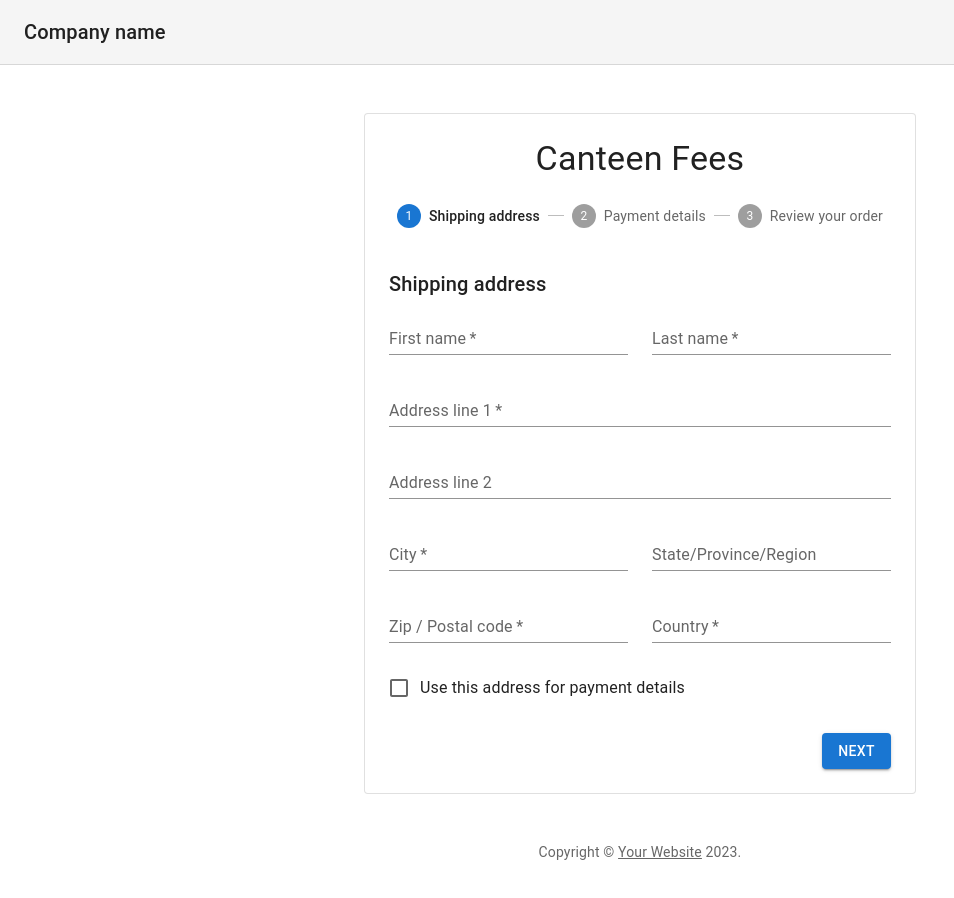
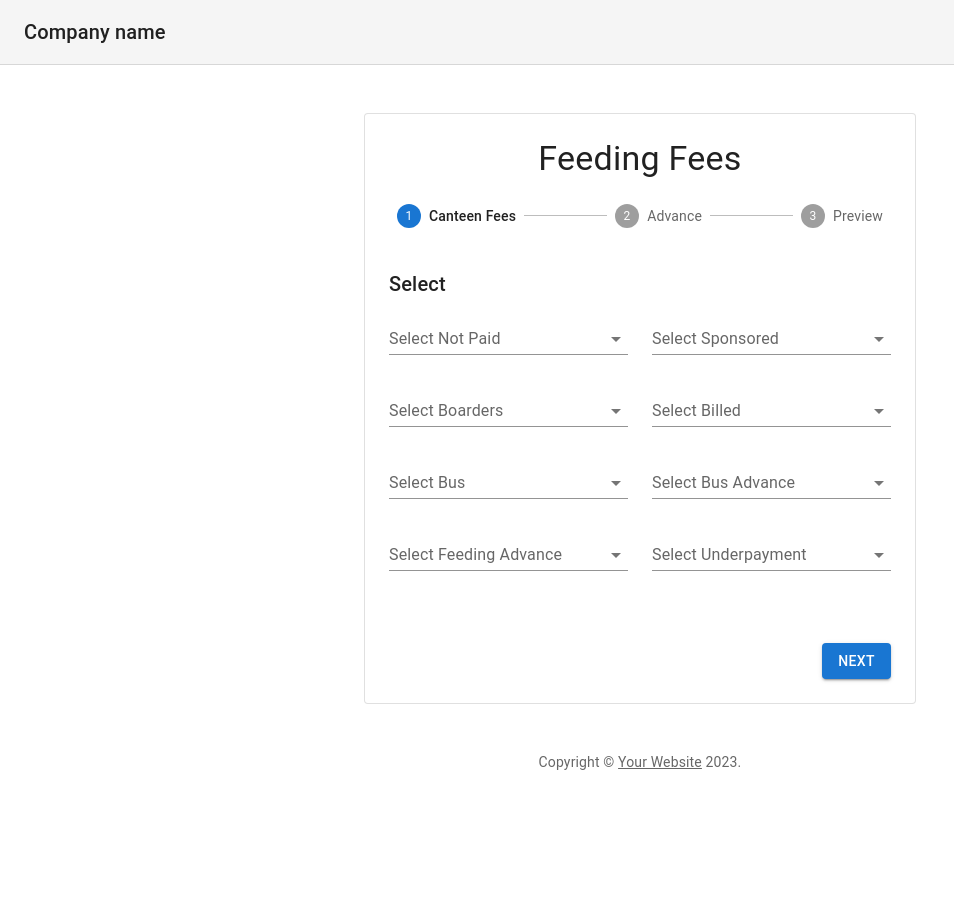
Before and after one commit to Geobilly/https---github.com-Geobilly-rmesreactapp, a React (Create React App) app: page /checkout in a window 1280 px wide. Shown: the top 898 px of the page, without its empty margins (0-954 px from the left). Built offline with nearby package versions, Linux system fonts and the light colour scheme.

Commit message:
Update 4 files

```diff
--- a/src/AddressForm.js
+++ b/src/AddressForm.js
@@ -1,107 +1,202 @@
-import * as React from 'react';
-import Grid from '@mui/material/Grid';
-import Typography from '@mui/material/Typography';
-import TextField from '@mui/material/TextField';
-import FormControlLabel from '@mui/material/FormControlLabel';
-import Checkbox from '@mui/material/Checkbox';
+import * as React from "react";
+import Grid from "@mui/material/Grid";
+import Typography from "@mui/material/Typography";
+import TextField from "@mui/material/TextField";
+import FormControl from "@mui/material/FormControl";
+import InputLabel from "@mui/material/InputLabel";
+import Select from "@mui/material/Select";
+import MenuItem from "@mui/material/MenuItem";
+import FormControlLabel from "@mui/material/FormControlLabel";
+import Checkbox from "@mui/material/Checkbox";
 
 export default function AddressForm() {
+  const [notPaidSelection, setNotPaidSelection] = React.useState([]);
+  const [boardersSelection, setBoardersSelection] = React.useState([]);
+  const [sponsoredSelection, setSponsoredSelection] = React.useState([]);
+  const [billedSelection, setBilledSelection] = React.useState([]);
+  const [busSelection, setBusSelection] = React.useState([]);
+  const [busAdvanceSelection, setBusAdvanceSelection] = React.useState([]);
+  const [feedingAdvanceSelection, setFeedingAdvanceSelection] = React.useState(
+    [],
+  );
+  const [underpaymentSelection, setUnderpaymentSelection] = React.useState([]);
+
+  const handleChange = (event, setSelection) => {
+    setSelection(event.target.value);
+  };
+
   return (
     <React.Fragment>
       <Typography variant="h6" gutterBottom>
-        Shipping address
+        Select
       </Typography>
       <Grid container spacing={3}>
         <Grid item xs={12} sm={6}>
-          <TextField
-            required
-            id="firstName"
-            name="firstName"
-            label="First name"
-            fullWidth
-            autoComplete="given-name"
-            variant="standard"
-          />
+          <FormControl fullWidth variant="standard">
+            <InputLabel id="not-paid-label">Select Not Paid</InputLabel>
+            <Select
+              labelId="not-paid-label"
+              id="notPaid"
+              name="notPaid"
+              multiple
+              value={notPaidSelection}
+              onChange={(event) => handleChange(event, setNotPaidSelection)}
+              autoComplete="given-name"
+              renderValue={(selected) => selected.join(", ")}
+            >
+              <MenuItem value="John">John</MenuItem>
+              <MenuItem value="Jane">Jane</MenuItem>
+              <MenuItem value="Doe">Doe</MenuItem>
+            </Select>
+          </FormControl>
         </Grid>
         <Grid item xs={12} sm={6}>
-          <TextField
-            required
-            id="lastName"
-            name="lastName"
-            label="Last name"
-            fullWidth
-            autoComplete="family-name"
-            variant="standard"
-          />
-        </Grid>
-        <Grid item xs={12}>
-          <TextField
-            required
-            id="address1"
-            name="address1"
-            label="Address line 1"
-            fullWidth
-            autoComplete="shipping address-line1"
-            variant="standard"
-          />
-        </Grid>
-        <Grid item xs={12}>
-          <TextField
-            id="address2"
-            name="address2"
-            label="Address line 2"
-            fullWidth
-            autoComplete="shipping address-line2"
-            variant="standard"
-          />
+          <FormControl fullWidth variant="standard">
+            <InputLabel id="sponsored-label">Select Sponsored</InputLabel>
+            <Select
+              labelId="sponsored-label"
+              id="sponsored"
+              name="sponsored"
+              multiple
+              value={sponsoredSelection}
+              onChange={(event) => handleChange(event, setSponsoredSelection)}
+              autoComplete="family-name"
+              renderValue={(selected) => selected.join(", ")}
+            >
+              <MenuItem value="Smith">Smith</MenuItem>
+              <MenuItem value="Johnson">Johnson</MenuItem>
+              <MenuItem value="Williams">Williams</MenuItem>
+            </Select>
+          </FormControl>
         </Grid>
         <Grid item xs={12} sm={6}>
-          <TextField
-            required
-            id="city"
-            name="city"
-            label="City"
-            fullWidth
-            autoComplete="shipping address-level2"
-            variant="standard"
-          />
+          <FormControl fullWidth variant="standard">
+            <InputLabel id="boarders-label">Select Boarders</InputLabel>
+            <Select
+              labelId="boarders-label"
+              id="boarders"
+              name="boarders"
+              multiple
+              value={boardersSelection}
+              onChange={(event) => handleChange(event, setBoardersSelection)}
+              autoComplete="given-name"
+              renderValue={(selected) => selected.join(", ")}
+            >
+              <MenuItem value="John">John</MenuItem>
+              <MenuItem value="Jane">Jane</MenuItem>
+              <MenuItem value="Doe">Doe</MenuItem>
+            </Select>
+          </FormControl>
         </Grid>
         <Grid item xs={12} sm={6}>
-          <TextField
-            id="state"
-            name="state"
-            label="State/Province/Region"
-            fullWidth
-            variant="standard"
-          />
+          <FormControl fullWidth variant="standard">
+            <InputLabel id="billed-label">Select Billed</InputLabel>
+            <Select
+              labelId="billed-label"
+              id="billed"
+              name="billed"
+              multiple
+              value={billedSelection}
+              onChange={(event) => handleChange(event, setBilledSelection)}
+              autoComplete="given-name"
+              renderValue={(selected) => selected.join(", ")}
+            >
+              <MenuItem value="Option1">Option1</MenuItem>
+              <MenuItem value="Option2">Option2</MenuItem>
+              <MenuItem value="Option3">Option3</MenuItem>
+            </Select>
+          </FormControl>
         </Grid>
         <Grid item xs={12} sm={6}>
-          <TextField
-            required
-            id="zip"
-            name="zip"
-            label="Zip / Postal code"
-            fullWidth
-            autoComplete="shipping postal-code"
-            variant="standard"
-          />
+          <FormControl fullWidth variant="standard">
+            <InputLabel id="bus-label">Select Bus</InputLabel>
+            <Select
+              labelId="bus-label"
+              id="bus"
+              name="bus"
+              multiple
+              value={busSelection}
+              onChange={(event) => handleChange(event, setBusSelection)}
+              autoComplete="given-name"
+              renderValue={(selected) => selected.join(", ")}
+            >
+              <MenuItem value="Option1">Option1</MenuItem>
+              <MenuItem value="Option2">Option2</MenuItem>
+              <MenuItem value="Option3">Option3</MenuItem>
+            </Select>
+          </FormControl>
         </Grid>
         <Grid item xs={12} sm={6}>
-          <TextField
-            required
-            id="country"
-            name="country"
-            label="Country"
-            fullWidth
-            autoComplete="shipping country"
-            variant="standard"
-          />
+          <FormControl fullWidth variant="standard">
+            <InputLabel id="bus-advance-label">Select Bus Advance</InputLabel>
+            <Select
+              labelId="bus-advance-label"
+              id="busAdvance"
+              name="busAdvance"
+              multiple
+              value={busAdvanceSelection}
+              onChange={(event) => handleChange(event, setBusAdvanceSelection)}
+              autoComplete="given-name"
+              renderValue={(selected) => selected.join(", ")}
+            >
+              <MenuItem value="Option1">Option1</MenuItem>
+              <MenuItem value="Option2">Option2</MenuItem>
+              <MenuItem value="Option3">Option3</MenuItem>
+            </Select>
+          </FormControl>
         </Grid>
+        <Grid item xs={12} sm={6}>
+          <FormControl fullWidth variant="standard">
+            <InputLabel id="feeding-advance-label">
+              Select Feeding Advance
+            </InputLabel>
+            <Select
+              labelId="feeding-advance-label"
+              id="feedingAdvance"
+              name="feedingAdvance"
+              multiple
+              value={feedingAdvanceSelection}
+              onChange={(event) =>
+                handleChange(event, setFeedingAdvanceSelection)
+              }
+              autoComplete="given-name"
+              renderValue={(selected) => selected.join(", ")}
+            >
+              <MenuItem value="Option1">Option1</MenuItem>
+              <MenuItem value="Option2">Option2</MenuItem>
+              <MenuItem value="Option3">Option3</MenuItem>
+            </Select>
+          </FormControl>
+        </Grid>
+        <Grid item xs={12} sm={6}>
+          <FormControl fullWidth variant="standard">
+            <InputLabel id="underpayment-label">Select Underpayment</InputLabel>
+            <Select
+              labelId="underpayment-label"
+              id="underpaymentDropdown"
+              name="underpaymentDropdown"
+              multiple
+              value={underpaymentSelection}
+              onChange={(event) =>
+                handleChange(event, setUnderpaymentSelection)
+              }
+              autoComplete="given-name"
+              renderValue={(selected) => selected.join(", ")}
+            >
+              <MenuItem value="Option1">Option1</MenuItem>
+              <MenuItem value="Option2">Option2</MenuItem>
+              <MenuItem value="Option3">Option3</MenuItem>
+            </Select>
+          </FormControl>
+        </Grid>
+        <Grid item xs={12} sm={6}></Grid>
         <Grid item xs={12}>
-          <FormControlLabel
-            control={<Checkbox color="secondary" name="saveAddress" value="yes" />}
+          {/* <FormControlLabel
+            control={
+              <Checkbox color="secondary" name="saveAddress" value="yes" />
+            }
             label="Use this address for payment details"
-          />
+          /> */}
         </Grid>
       </Grid>
     </React.Fragment>
--- a/src/Checkout.js
+++ b/src/Checkout.js
@@ -28,7 +28,7 @@ function Copyright() {
   );
 }
 
-const steps = ["Shipping address", "Payment details", "Review your order"];
+const steps = ["Canteen Fees", "Advance", "Preview"];
 
 function getStepContent(step) {
   switch (step) {
@@ -72,13 +72,17 @@ export default function Checkout() {
           </Typography>
         </Toolbar>
       </AppBar>
-      <Container component="main" maxWidth="sm" sx={{ mb: 4 }}>
+      <Container component="main" maxWidth="sm" sx={{ mb: 50 }}>
         <Paper
           variant="outlined"
-          sx={{ my: { xs: 3, md: 6 }, p: { xs: 2, md: 3 } }}
+          sx={{
+            my: { xs: 3, md: 6 },
+            p: { xs: 2, md: 3 },
+            width: "100%", // Set the width to 100%
+          }}
         >
           <Typography component="h1" variant="h4" align="center">
-            Canteen Fees
+            Feeding Fees
           </Typography>
           <Stepper activeStep={activeStep} sx={{ pt: 3, pb: 5 }}>
             {steps.map((label) => (
--- a/src/PaymentForm.js
+++ b/src/PaymentForm.js
@@ -1,65 +1,73 @@
-import * as React from 'react';
-import Typography from '@mui/material/Typography';
-import Grid from '@mui/material/Grid';
-import TextField from '@mui/material/TextField';
-import FormControlLabel from '@mui/material/FormControlLabel';
-import Checkbox from '@mui/material/Checkbox';
+import * as React from "react";
+import { DataGrid } from "@mui/x-data-grid";
 
-export default function PaymentForm() {
+const columns = [
+  { field: "id", headerName: "ID", width: 70, editable: false },
+  { field: "name", headerName: "Name of Student", width: 200, editable: false },
+  { field: "class", headerName: "Class", width: 130, editable: false },
+  { field: "section", headerName: "Section", width: 130, editable: false },
+  {
+    field: "advanceBus",
+    headerName: "Advance Bus",
+    type: "number",
+    width: 120,
+    editable: true,
+  },
+  {
+    field: "advanceCanteen",
+    headerName: "Advance Canteen",
+    type: "number",
+    width: 150,
+    editable: true,
+  },
+  {
+    field: "underpayment",
+    headerName: "Underpayment",
+    type: "number",
+    width: 150,
+    editable: true,
+  },
+];
+
+const rows = [
+  {
+    id: 1,
+    name: "Jon Snow",
+    class: "5th",
+    section: "A",
+    advanceBus: 50,
+    advanceCanteen: 20,
+    underpayment: 0,
+  },
+  {
+    id: 2,
+    name: "Cersei Lannister",
+    class: "8th",
+    section: "B",
+    advanceBus: 30,
+    advanceCanteen: 10,
+    underpayment: 5,
+  },
+  // Add more rows as needed...
+];
+
+export default function DataTable() {
+  const [editRowsModel, setEditRowsModel] = React.useState({});
+
+  const handleEditRowsModelChange = React.useCallback((model) => {
+    setEditRowsModel(model);
+  }, []);
+
   return (
-    <React.Fragment>
-      <Typography variant="h6" gutterBottom>
-        Payment method
-      </Typography>
-      <Grid container spacing={3}>
-        <Grid item xs={12} md={6}>
-          <TextField
-            required
-            id="cardName"
-            label="Name on card"
-            fullWidth
-            autoComplete="cc-name"
-            variant="standard"
-          />
-        </Grid>
-        <Grid item xs={12} md={6}>
-          <TextField
-            required
-            id="cardNumber"
-            label="Card number"
-            fullWidth
-            autoComplete="cc-number"
-            variant="standard"
-          />
-        </Grid>
-        <Grid item xs={12} md={6}>
-          <TextField
-            required
-            id="expDate"
-            label="Expiry date"
-            fullWidth
-            autoComplete="cc-exp"
-            variant="standard"
-          />
-        </Grid>
-        <Grid item xs={12} md={6}>
-          <TextField
-            required
-            id="cvv"
-            label="CVV"
-            helperText="Last three digits on signature strip"
-            fullWidth
-            autoComplete="cc-csc"
-            variant="standard"
-          />
-        </Grid>
-        <Grid item xs={12}>
-          <FormControlLabel
-            control={<Checkbox color="secondary" name="saveCard" value="yes" />}
-            label="Remember credit card details for next time"
-          />
-        </Grid>
-      </Grid>
-    </React.Fragment>
+    <div style={{ height: 400, width: "100%" }}>
+      <DataGrid
+        rows={rows}
+        columns={columns}
+        pageSize={5}
+        checkboxSelection
+        editRowsModel={editRowsModel}
+        onEditRowsModelChange={handleEditRowsModelChange}
+      />
+    </div>
   );
 }
```
Also changed, not shown: 1 other file (tests, documents, lock files or other folders).
